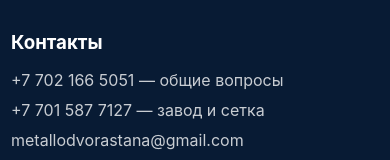
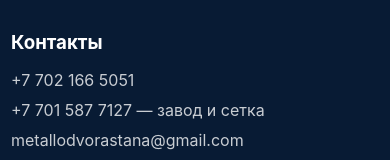
Before and after one commit to Alinur189/metallodvor-astana-react, a React (Vite) app: page /guide/kladochnaya-setka in a window 390 px wide. Shown: the part 3246-3406 px from the top of the page. Built offline with nearby package versions, Linux system fonts and the light colour scheme.

Commit message:
Update Footer contacts with correct phone number labels
Co-Authored-By: Claude Sonnet 4.6 <noreply@anthropic.com>

```diff
--- a/src/components/Footer.jsx
+++ b/src/components/Footer.jsx
@@ -44,7 +44,7 @@ export default function Footer() {
         <div>
           <h3>Контакты</h3>
           <ul>
-            <li><a href="tel:+77021665051">+7 702 166 5051</a> — общие вопросы</li>
+            <li><a href="tel:+77021665051">+7 702 166 5051</a></li>
             <li><a href="tel:+77015877127">+7 701 587 7127</a> — завод и сетка</li>
             <li><a href="mailto:metallodvorastana@gmail.com">metallodvorastana@gmail.com</a></li>
             <li>Астана, Рынок "Эталон ряд 15, место 13"</li>
```
